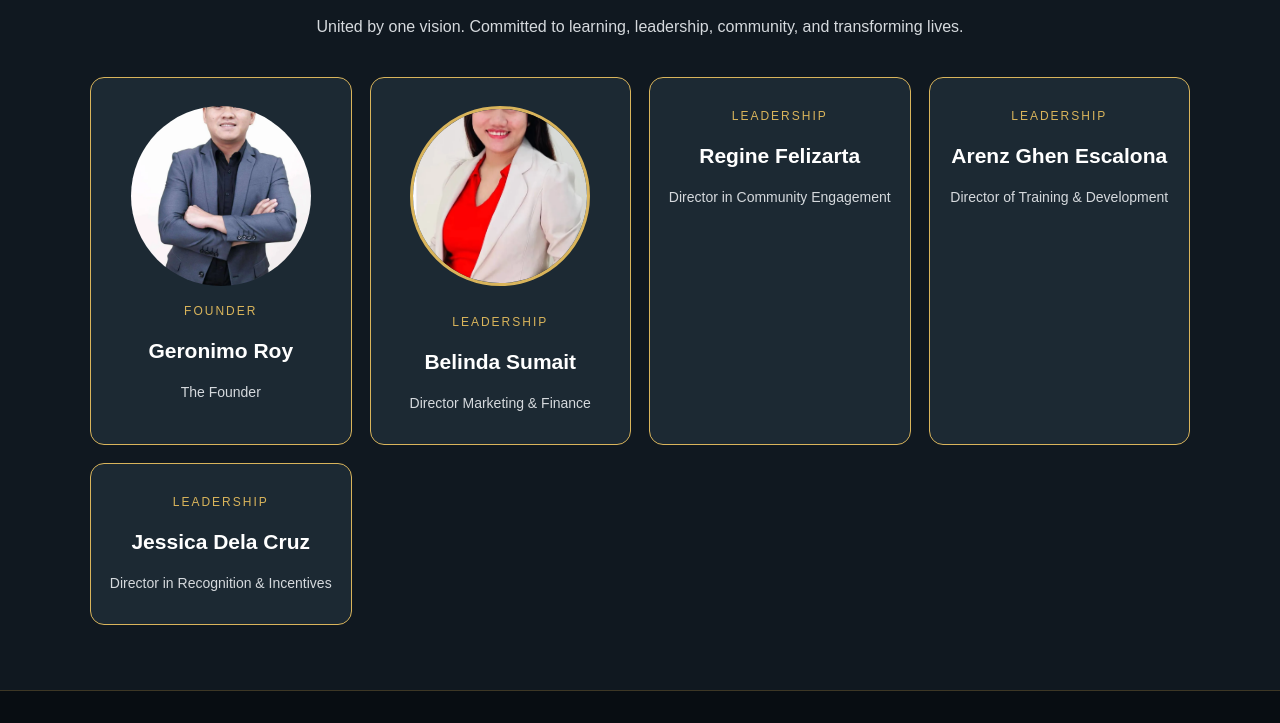
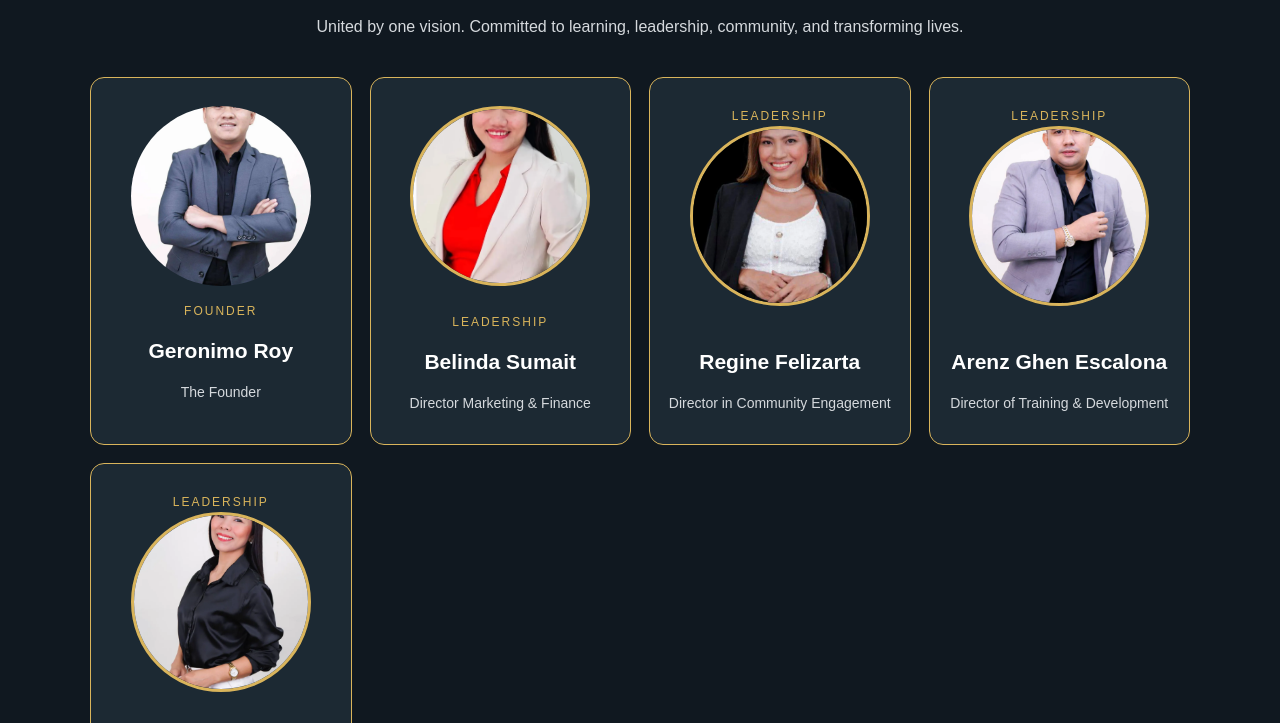
Before and after one commit to geronimoroy75-tech/mvp-club-official-website, a plain HTML site: page index.html in a window 1280 px wide. Shown: the part 4670-5393 px from the top of the page. Drawn offline with Linux system fonts and the light colour scheme.

Commit message:
Add leadership team profile photos

```diff
--- a/index.html
+++ b/index.html
@@ -605,18 +605,21 @@ footer p {
 
       <div style="background:#1C2933;border:1px solid #D9B45B;border-radius:14px;padding:28px 18px;">
         <div style="color:#D9B45B;font-size:12px;letter-spacing:2px;">LEADERSHIP</div>
+        <img src="IMG_9010.WEBP" alt="Regine Felizarta" style="width:100%;max-width:180px;height:180px;object-fit:cover;border-radius:50%;border:3px solid #D9B45B;margin-bottom:18px;">
         <h3 style="color:#ffffff;font-size:21px;margin:12px 0;">Regine Felizarta</h3>
         <p style="color:#d5d9dd;font-size:14px;">Director in Community Engagement</p>
       </div>
 
       <div style="background:#1C2933;border:1px solid #D9B45B;border-radius:14px;padding:28px 18px;">
         <div style="color:#D9B45B;font-size:12px;letter-spacing:2px;">LEADERSHIP</div>
+        <img src="IMG_9011.WEBP" alt="Arenz Ghen Escalona" style="width:100%;max-width:180px;height:180px;object-fit:cover;border-radius:50%;border:3px solid #D9B45B;margin-bottom:18px;">
         <h3 style="color:#ffffff;font-size:21px;margin:12px 0;">Arenz Ghen Escalona</h3>
         <p style="color:#d5d9dd;font-size:14px;">Director of Training &amp; Development</p>
       </div>
 
       <div style="background:#1C2933;border:1px solid #D9B45B;border-radius:14px;padding:28px 18px;">
         <div style="color:#D9B45B;font-size:12px;letter-spacing:2px;">LEADERSHIP</div>
+        <img src="IMG_9012.WEBP" alt="Jessica Dela Cruz" style="width:100%;max-width:180px;height:180px;object-fit:cover;border-radius:50%;border:3px solid #D9B45B;margin-bottom:18px;">
         <h3 style="color:#ffffff;font-size:21px;margin:12px 0;">Jessica Dela Cruz</h3>
         <p style="color:#d5d9dd;font-size:14px;">Director in Recognition &amp; Incentives</p>
       </div>
```
